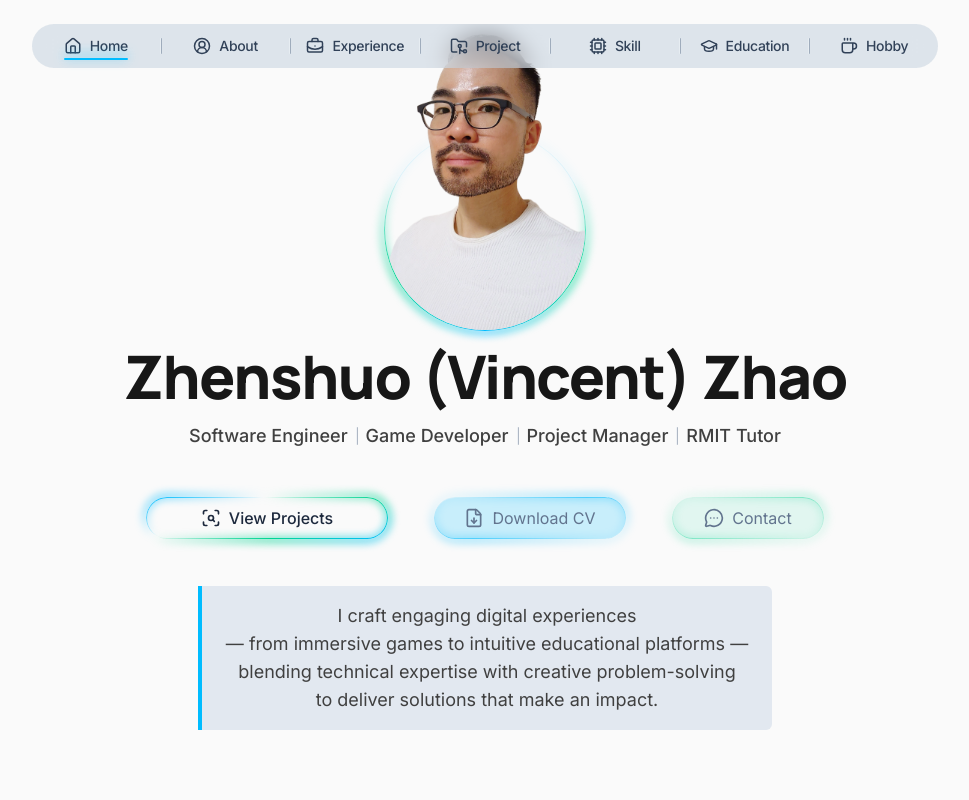
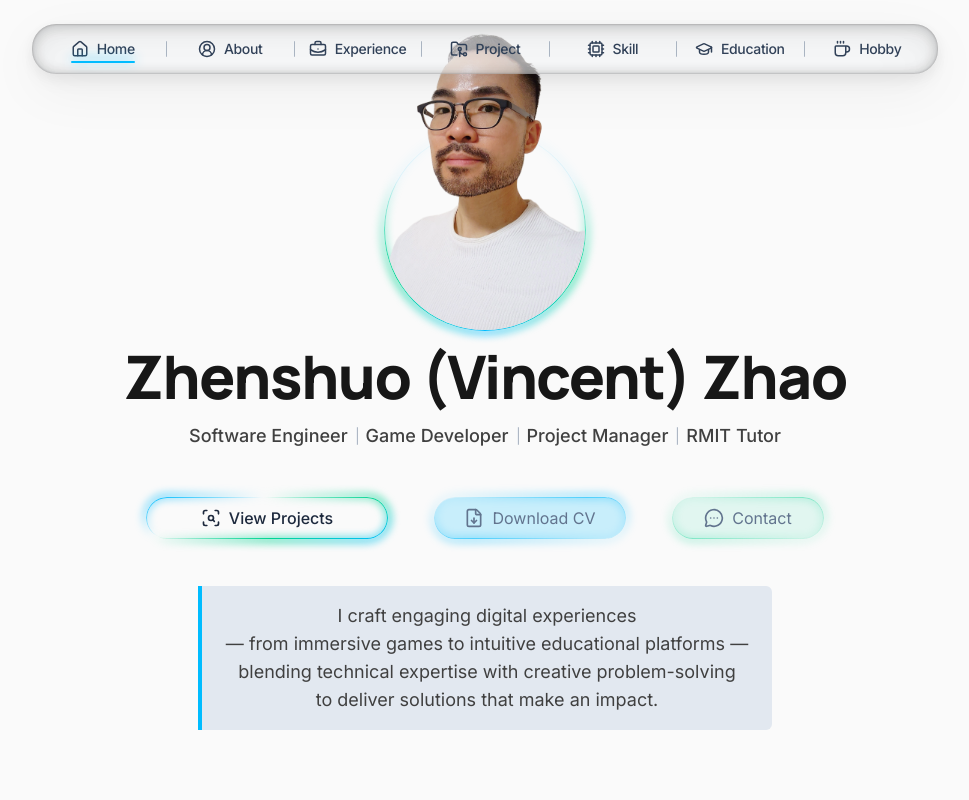
Before and after one commit to ZHENSHUO-ZHAO/portfolio, a React (Vite) app: page / in a window 1280 px wide. Shown: the top 800 px of the page, without its empty margins (155-1124 px from the left). Built offline with nearby package versions, Linux system fonts and the light colour scheme.

Commit message:
Added glass effect to the PC router.

```diff
--- a/src/components/router/MobileRouter.tsx
+++ b/src/components/router/MobileRouter.tsx
@@ -4,6 +4,7 @@ import { NavLink } from "react-router";
 import type { RouterData } from "../../App";
 import { AnimatePresence, motion, stagger, type Variants } from "motion/react";
 import { routerBgColor } from "./PcRouter";
+import GlassSurface from "../glassFx/GlassSurface";
 
 export default function MobileRouter({ routes }: { routes: RouterData }) {
   const [isOpen, setIsOpen] = useState(false);
@@ -39,10 +40,7 @@ export default function MobileRouter({ routes }: { routes: RouterData }) {
     >
       <MenuToggle ref={toggleRef} isOpen={isOpen} setIsOpen={setIsOpen} />
       <aside ref={ref} className="absolute inset-0">
-        <div
-          className="absolute inset-0"
-          onClick={() => setIsOpen(false)}
-        ></div>
+        <div className="absolute inset-0" onClick={() => setIsOpen(false)} />
         <nav
           aria-label="Navigation Menu"
           aria-hidden={!isOpen}
--- a/src/components/router/PcRouter.tsx
+++ b/src/components/router/PcRouter.tsx
@@ -10,6 +10,7 @@ import {
   type Variants,
 } from "motion/react";
 import { createConicGradient, mixColor } from "../../utils/util";
+import GlassSurface from "../glassFx/GlassSurface";
 
 export const routerBgColor: string = "bg-slate-300/60";
 
@@ -90,7 +91,8 @@ export default function PcRouter({ routes }: { routes: RouterData }) {
     <header className="fixed top-6 w-full z-50 hidden lg:block">
       <nav
         aria-label="Navigation Bar"
-        className={`mx-auto max-w-[calc(56rem+10px)] py-3 rounded-3xl backdrop-blur-md ${routerBgColor}`}
+        className={`relative mx-auto max-w-[calc(56rem+10px)]`}
+        // className={`mx-auto max-w-[calc(56rem+10px)] py-3 rounded-3xl backdrop-blur-md ${routerBgColor}`}
       >
         {show && (
           <GlowOutline
@@ -101,7 +103,17 @@ export default function PcRouter({ routes }: { routes: RouterData }) {
             rounded={rounded}
           />
         )}
-        <ul className="flex flex-nowrap items-center mx-auto">
+        <div className="absolute inset-0 rounded-3xl bg-slate-50/60" />
+        <GlassSurface
+          displace={5}
+          backgroundOpacity={0.1}
+          greenOffset={0}
+          blueOffset={0}
+          width="100%"
+          height="50px"
+          borderRadius={24}
+        >
+          <ul className="flex flex-nowrap items-center w-full">
             {routes.map((item, i) => (
               <React.Fragment key={item.title}>
                 <li className="flex-1">
@@ -157,6 +169,7 @@ export default function PcRouter({ routes }: { routes: RouterData }) {
               </React.Fragment>
             ))}
           </ul>
+        </GlassSurface>
       </nav>
     </header>
   );
```
Lines whose indentation alone changed are shown as unchanged.
